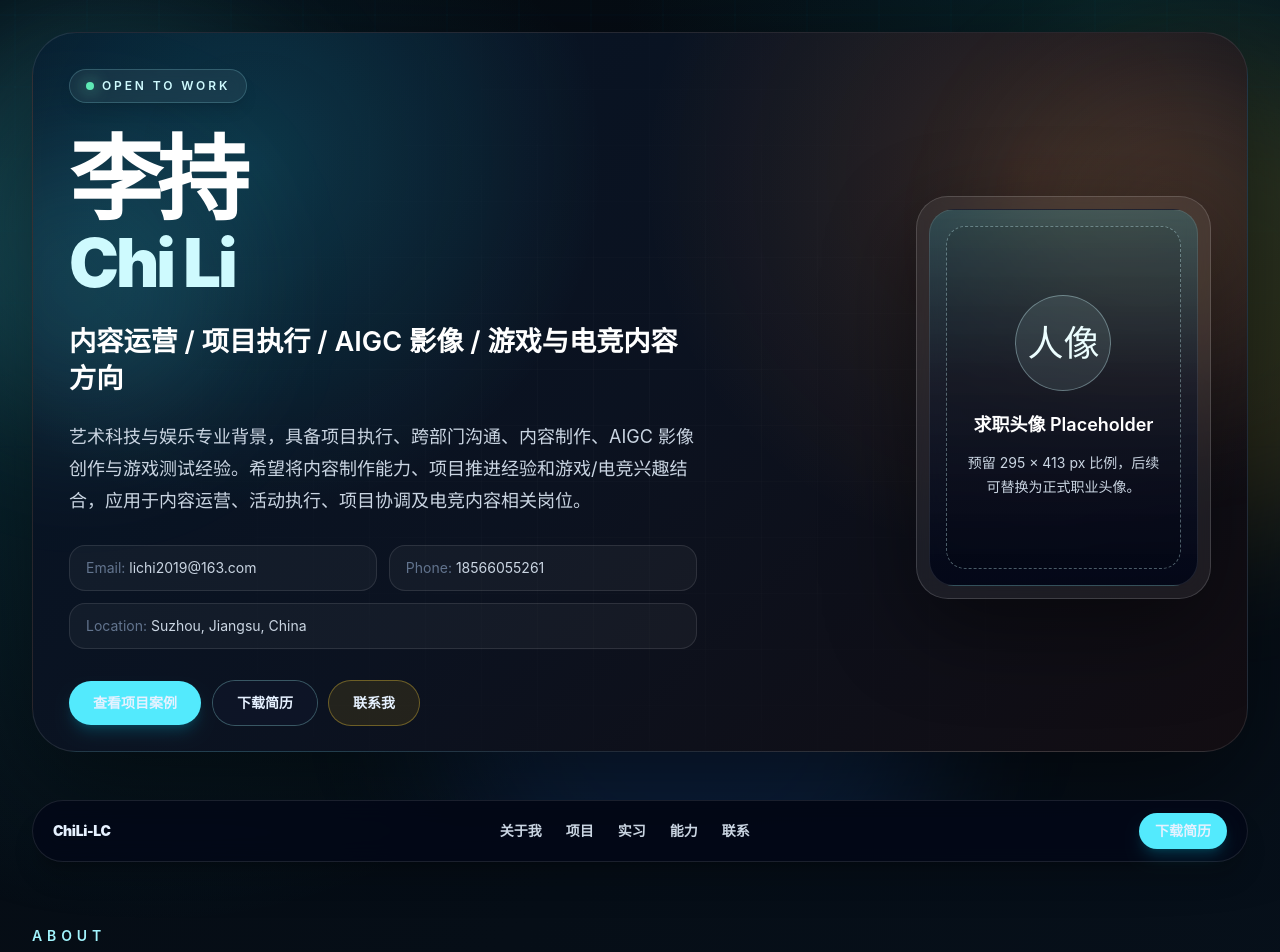
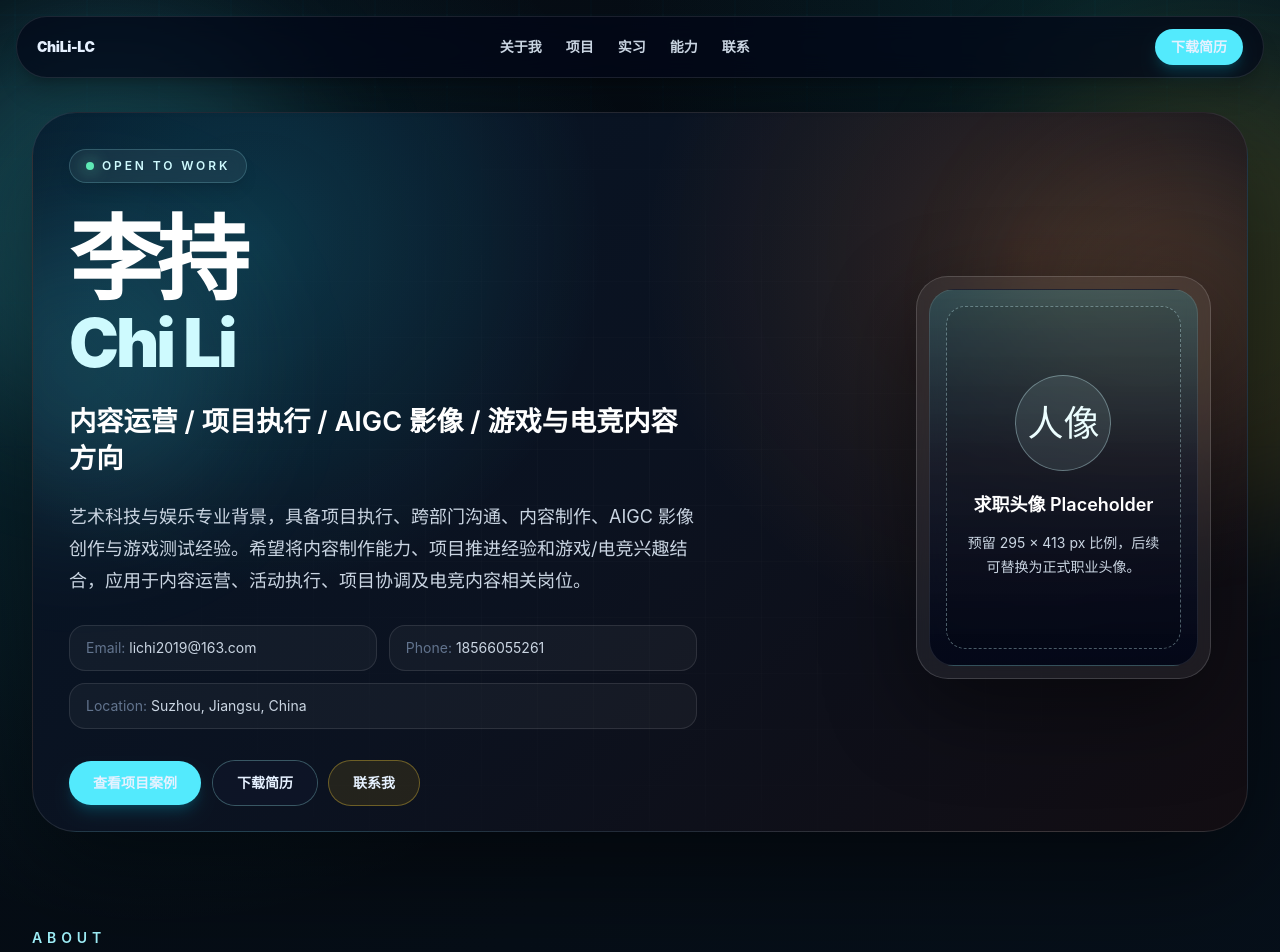
Before and after one commit to 20010822c-ux/chi-li-portfolio, a Next.js app: page / in a window 1280 px wide. Shown: the top 952 px of the page. Built offline with nearby package versions, Linux system fonts and the light colour scheme.

Commit message:
Make top navigation fixed

```diff
--- a/app/page.tsx
+++ b/app/page.tsx
@@ -150,8 +150,9 @@ export default function Home() {
   return (
     <main className="relative isolate overflow-hidden">
       <BackgroundAnimation />
+      <TopNavigation />
 
-      <section id="top" className="relative mx-auto max-w-7xl px-4 py-5 sm:px-6 lg:px-8 lg:py-8">
+      <section id="top" className="relative mx-auto max-w-7xl px-4 pb-5 pt-24 sm:px-6 lg:px-8 lg:pb-8 lg:pt-28">
         <div className="relative flex min-h-[680px] overflow-hidden rounded-[2rem] border border-white/10 bg-[radial-gradient(circle_at_18%_18%,rgba(34,211,238,0.18),transparent_22rem),radial-gradient(circle_at_82%_20%,rgba(251,146,60,0.16),transparent_24rem),linear-gradient(135deg,#061526_0%,#0b1220_50%,#120d12_100%)] p-5 shadow-[0_35px_110px_rgba(0,0,0,0.5)] sm:rounded-[2.75rem] sm:p-7 lg:h-[720px] lg:p-9">
           <div className="pointer-events-none absolute inset-0 bg-[linear-gradient(90deg,rgba(255,255,255,0.055)_1px,transparent_1px),linear-gradient(rgba(255,255,255,0.045)_1px,transparent_1px)] bg-[size:56px_56px] opacity-40 [mask-image:radial-gradient(circle_at_center,black,transparent_82%)]" />
           <div className="pointer-events-none absolute -left-24 top-28 h-72 w-72 rounded-full bg-cyan-300/15 blur-3xl" />
@@ -222,8 +223,6 @@ export default function Home() {
           </div>
         </div>
       </section>
-
-      <TopNavigation />
 
       <section id="关于我" className="scroll-mt-28 mx-auto max-w-7xl px-5 py-16 sm:px-8">
         <SectionTitle eyebrow="About" title="关于我" />
@@ -362,7 +361,7 @@ export default function Home() {
 
 function TopNavigation() {
   return (
-    <header className="sticky top-4 z-50 mx-auto max-w-7xl px-4 pt-4 sm:px-6 lg:px-8">
+    <header className="fixed left-1/2 top-4 z-50 w-[calc(100%-2rem)] max-w-7xl -translate-x-1/2">
       <nav className="flex items-center justify-between gap-4 rounded-full border border-white/10 bg-slate-950/70 px-4 py-3 shadow-xl shadow-black/20 backdrop-blur-md sm:px-5">
         <a href="#top" className="shrink-0 text-sm font-black tracking-tight text-white transition-all duration-200 ease-out hover:text-cyan-200">
           ChiLi-LC
```
